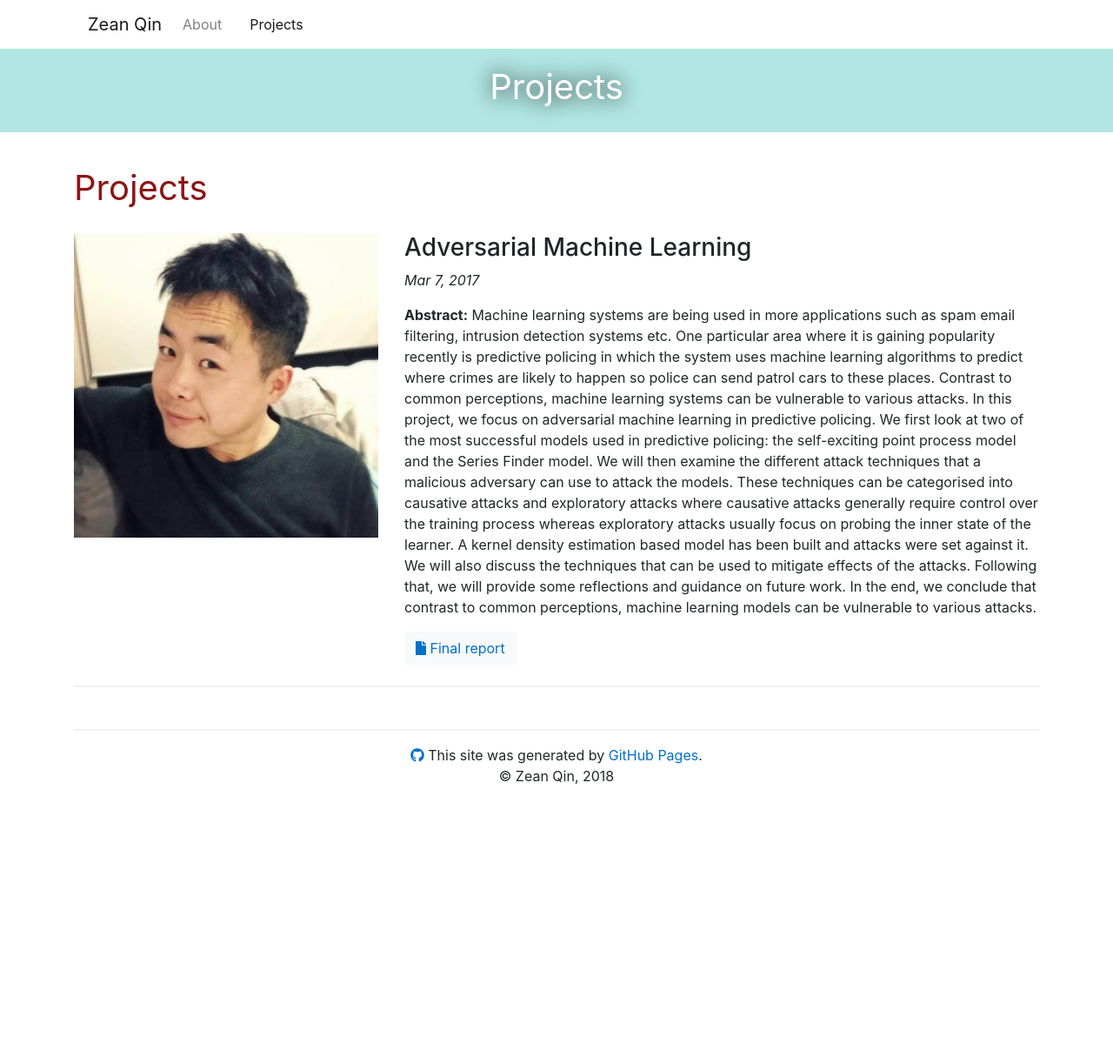
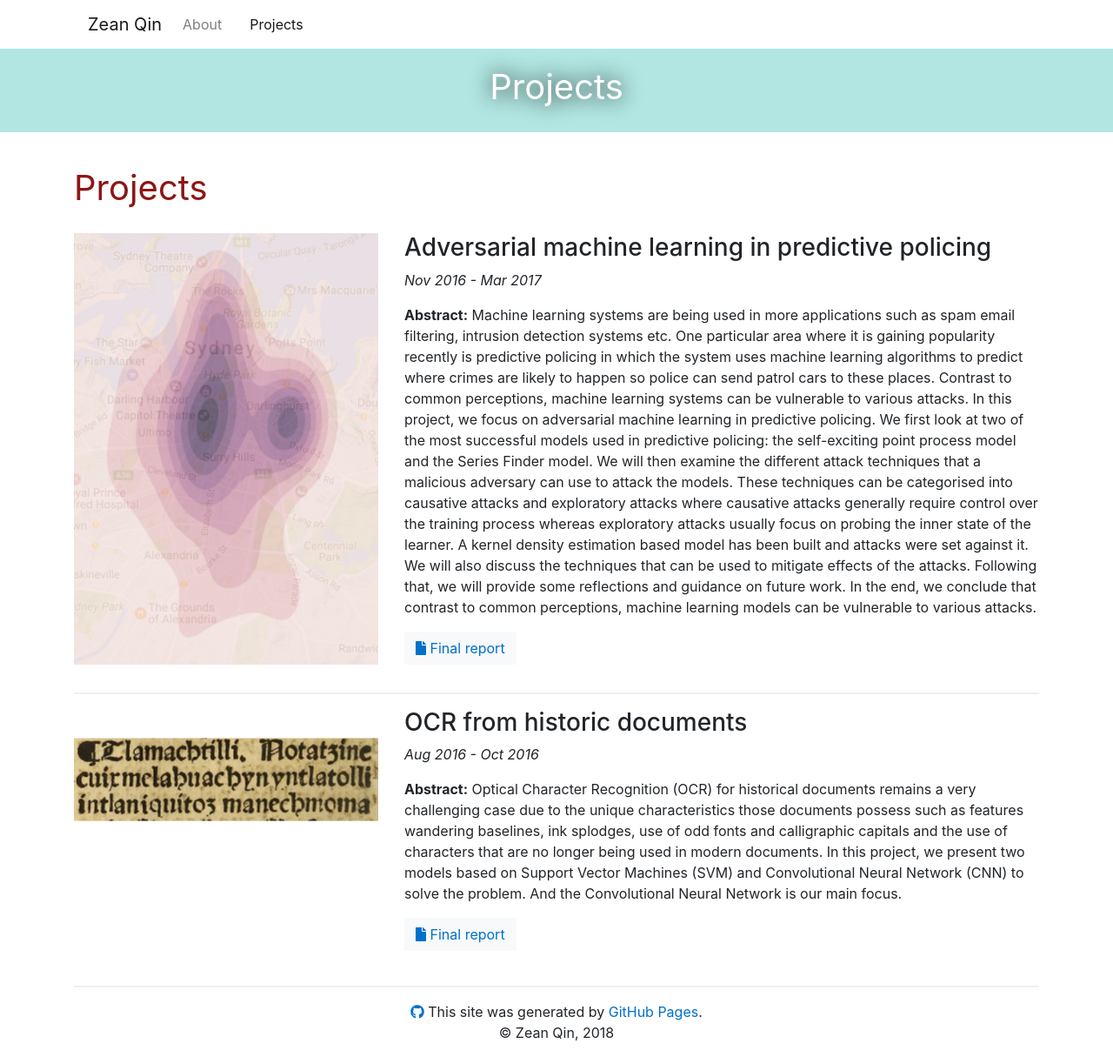
Before and after one commit to ZeanQin/zeanqin.github.io, a Jekyll site: the page built from projects.md, in a window 1280 px wide. Shown: the whole page at 87% size. Built offline with Jekyll 4.4.1, drawn with Linux system fonts in a browser that asks for light colours; nearby versions of some CDN libraries; before the commit the page ends 920 px from its top, so only the background shows below that.

Commit message:
Updated projects page

```diff
--- a/projects.md
+++ b/projects.md
@@ -9,11 +9,11 @@ use_fontawesome: true
 
 <div class="row content-row">
 <div class="col-12 col-sm-4 image-wrapper">
-    <img src="{{ site.baseurl }}/images/700_square.jpg">
+    <img src="{{ site.baseurl }}/images/adversarial-machine-learning-in-predictive-policing.png">
 </div>
 <div class="col-12 col-sm-8">
-    <h3>Adversarial Machine Learning</h3>
-    <p class="italic">Mar 7, 2017</p>
+    <h3>Adversarial machine learning in predictive policing</h3>
+    <p class="italic">Nov 2016 - Mar 2017</p>
     <p>
         <span class="bold">Abstract:</span>
         Machine learning systems are being used in more applications such as spam email filtering, intrusion detection systems etc. One particular area where it is gaining popularity recently is predictive policing in which the system uses machine learning algorithms to predict where crimes are likely to happen so police can send patrol cars to these places. Contrast to common perceptions, machine learning systems can be vulnerable to various attacks. In this project, we focus on adversarial machine learning in predictive policing. We first look at two of the most successful models used in predictive policing: the self-exciting point process model and the Series Finder model. We will then examine the different attack techniques that a malicious adversary can use to attack the models. These techniques can be categorised into causative attacks and exploratory attacks where causative attacks generally require control over the training process whereas exploratory attacks usually focus on probing the inner state of the learner. A kernel density estimation based model has been built and attacks were set against it. We will also discuss the techniques that can be used to mitigate effects of the attacks. Following that, we will provide some reflections and guidance on future work. In the end, we conclude that contrast to common perceptions, machine learning models can be vulnerable to various attacks.
@@ -23,4 +23,22 @@ use_fontawesome: true
     </a>
 </div>
 </div>
+
 <hr>
+
+<div class="row content-row">
+<div class="col-12 col-sm-4 image-wrapper">
+    <img src="{{ site.baseurl }}/images/ocr-from-historical-documents.png">
+</div>
+<div class="col-12 col-sm-8">
+    <h3>OCR from historic documents</h3>
+    <p class="italic">Aug 2016 - Oct 2016</p>
+    <p>
+        <span class="bold">Abstract:</span>
+        Optical Character Recognition (OCR) for historical documents remains a very challenging case due to the unique characteristics those documents possess such as features wandering baselines, ink splodges, use of odd fonts and calligraphic capitals and the use of characters that are no longer being used in modern documents. In this project, we present two models based on Support Vector Machines (SVM) and Convolutional Neural Network (CNN) to solve the problem. And the Convolutional Neural Network is our main focus.
+    </p>
+    <a href="https://github.com/ZeanQin/ocr-from-historic-documents/blob/master/comp90051-project-report.pdf" class="btn btn-light">
+        <i class="fa fa-file"></i> Final report
+    </a>
+</div>
+</div>
```
Also changed, not shown: images/adversarial-machine-learning-in-predictive-policing.png (added), images/ocr-from-historical-documents.png (added).
